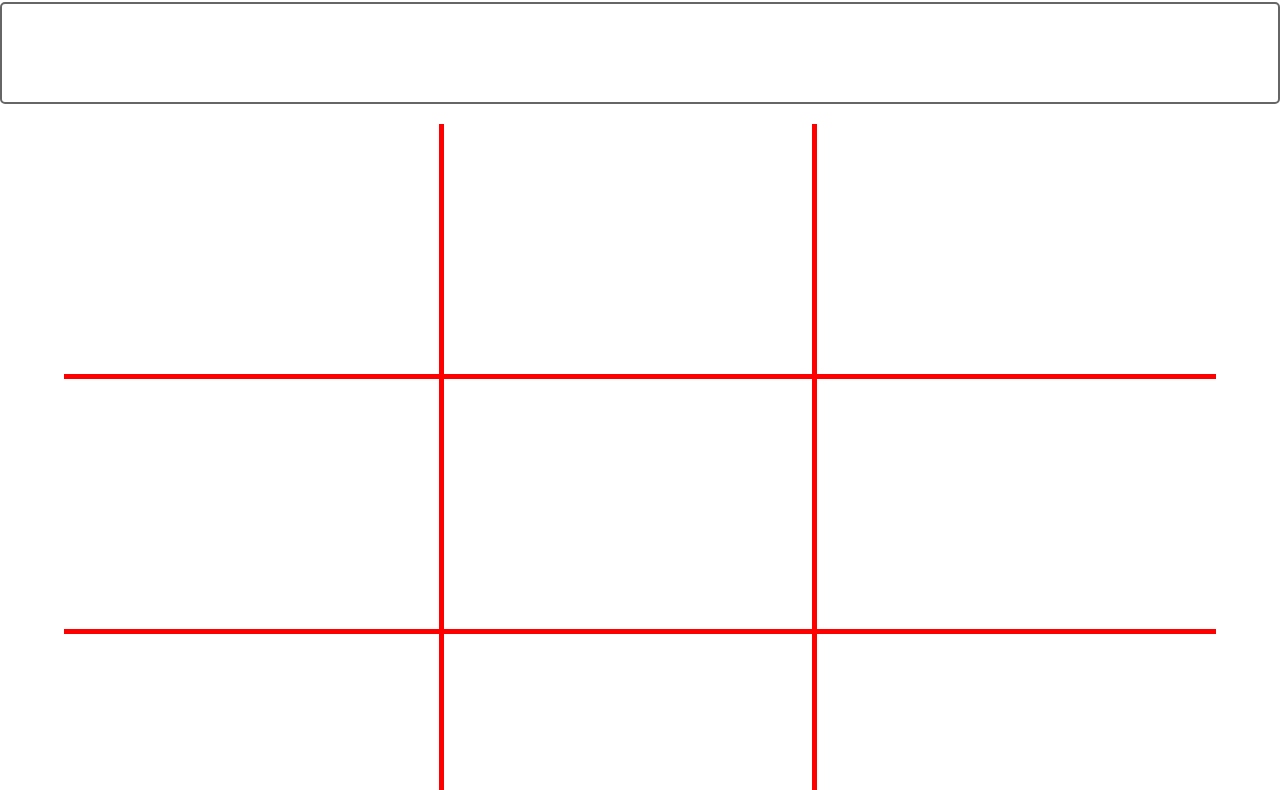
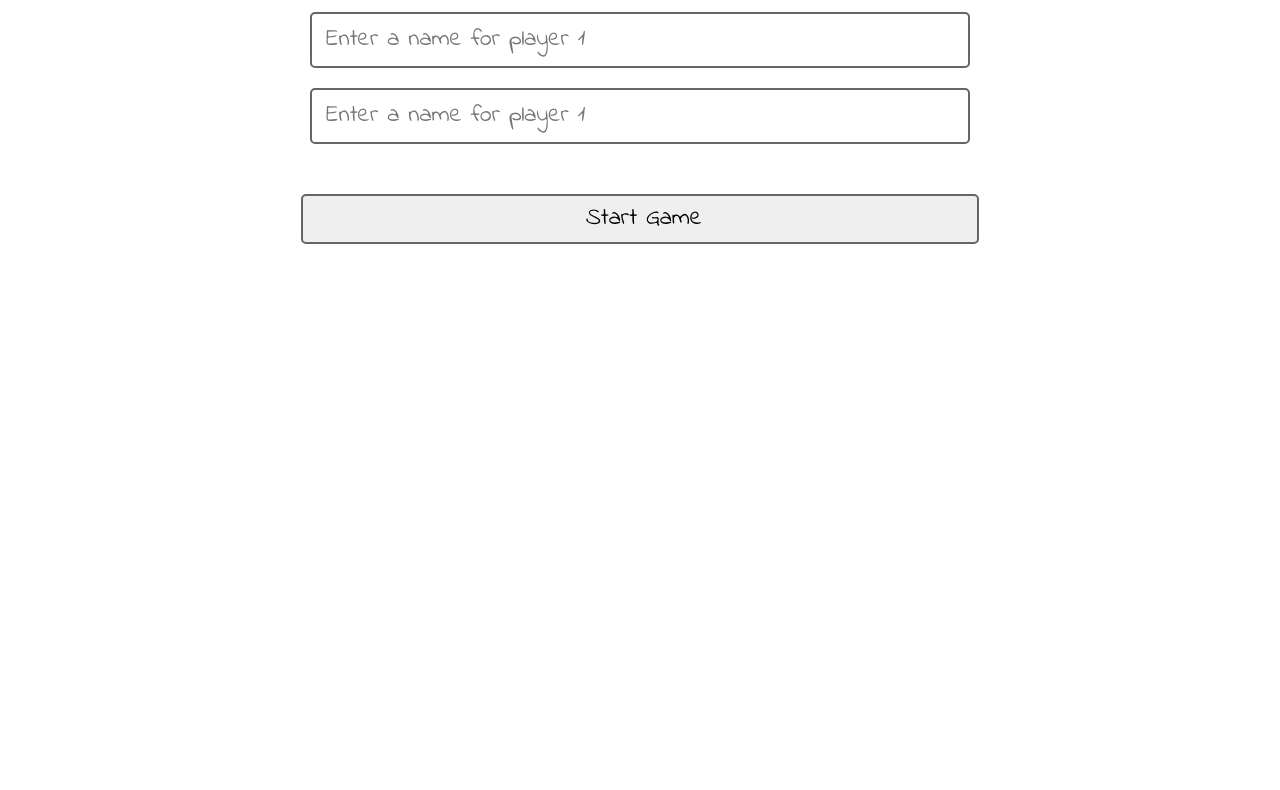
Before and after one commit to bertil291utn/tic-tac-toe-js, a plain HTML site: page index.html in a window 1280 px wide. Shown: the part 78-868 px from the top of the page. After the commit the page ends 800 px from the top, so only its background shows below. Drawn offline with Linux system fonts and the light colour scheme.

Commit message:
Fix eslinter errors Add form element and styles for player names

```diff
--- a/assets/css/style.css
+++ b/assets/css/style.css
@@ -9,6 +9,7 @@
 
 body {
   font-family: 'indie_flowerregular', Arial, sans-serif;
+  text-align: center;
 }
 
 #status {
@@ -20,6 +21,29 @@ body {
   min-width: 50%;
   padding-top: 18px;
   text-align: center;
+}
+
+.hidden { display: none; }
+
+#playerOne,
+#playerTwo {
+  display: inline;
+  margin: 10px auto;
+  width: 50%;
+}
+
+#playerTwo { margin-bottom: 50px; }
+
+.formInputs {
+  border: 2px solid #666;
+  border-radius: 5px;
+  font-size: 1.5em;
+  height: 50px;
+  padding-left: 14px;
+}
+
+#startGameBtn {
+  width: 53%;
 }
 
 #board {
--- a/assets/javascript/script.js
+++ b/assets/javascript/script.js
@@ -46,10 +46,9 @@ const GameFlow = (() => {
     player.choices.push(index);
   };
 
-  const gameOutcome = (player) =>
-    GameBoard.winningGame.some((winMatch) =>
-      winMatch.every((r) => player.choices.includes(r))
-    );
+  function gameOutcome(player) {
+    return GameBoard.winningGame.some((win) => win.every((r) => player.choices.includes(r)));
+  }
 
   const winner = (player1, player2) => {
     if (GameFlow.gameOutcome(player1)) {
@@ -98,9 +97,7 @@ const DOM = (() => {
   };
 
   const gameFlowDOM = (player1, player2, index, objecto) => {
-    if (
-      !/(X|O)/.test(GameBoard.gameBoard[index]) &&
-      !GameFlow.theresWinner(player1, player2)
+    if (!/(X|O)/.test(GameBoard.gameBoard[index]) && !GameFlow.theresWinner(player1, player2)
     ) {
       const btnIndex = objecto.getAttribute('define-custom-id');
       const player = stepCounter % 2 === 0 ? player1 : player2;
--- a/index.html
+++ b/index.html
@@ -11,8 +11,15 @@
 
 <body>
   <h1>TIC TAC TOE GAME</h1>
-  <div id="status"></div>
-  <div class="" id="board">
+  <div id="status" class="hidden"></div>
+
+  <form id="playersForm" class="">
+    <input type="text" id="playerOne" placeholder="Enter a name for player 1" class="formInputs"></br>
+    <input type="text" id="playerTwo" placeholder="Enter a name for player 1" class="formInputs"></br>
+    <input type="submit" id="startGameBtn" value="Start Game" class="formInputs">
+  </form>
+
+  <div class="hidden" id="board">
     <div class="row">
       <div class="btn active-game-block" define-custom-id="0" ><span>X</span></div>
       <div class="btn active-game-block middle" define-custom-id="1"><span>O</span></div>
```
